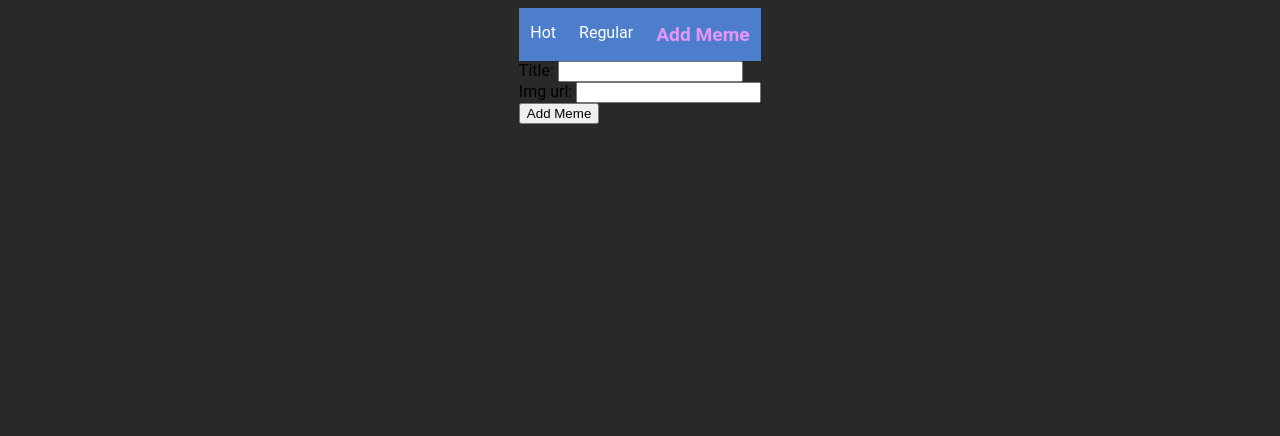
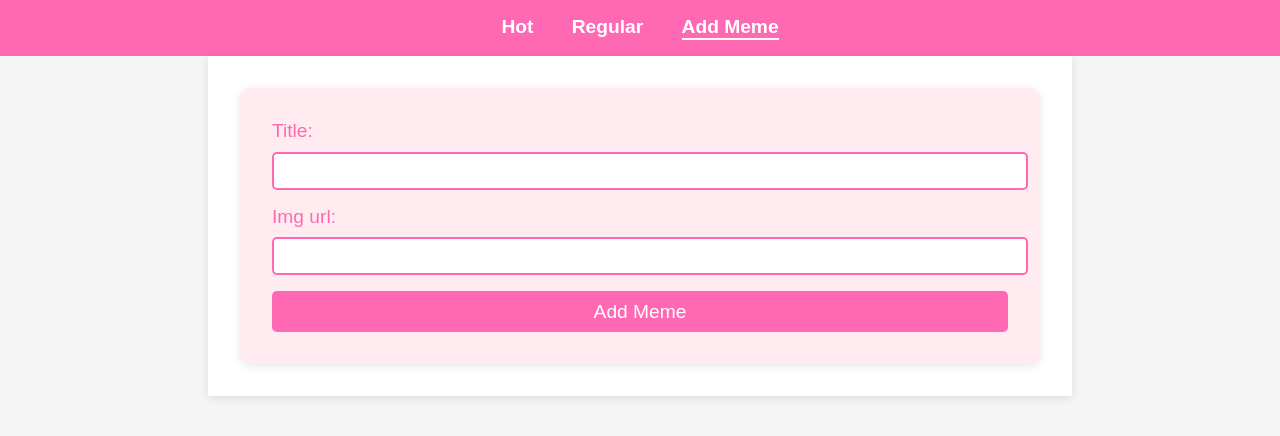
Before and after one commit to Dagatur/sws-meme, a React (Create React App) app: page /addmeme in a window 1280 px wide. Shown: the top 436 px of the page. Built offline with nearby package versions, Linux system fonts and the light colour scheme.

Commit message:
Fixing CSS & database

```diff
--- a/src/App.css
+++ b/src/App.css
@@ -1,33 +1,40 @@
 body {
-  background-color: #292929;
-  font-family: 'Roboto', sans-serif;
-  display: flex;
-  flex-direction: column;
-  align-items: center;
+  font-family: 'Arial', sans-serif;
+  background-color: #f5f5f5;
+  color: #333;
+  margin: 0;
+  padding: 0;
 }
 
-nav{
-  width: 100%;
-  background-color: hsl(217, 55%, 55%);
+nav {
   display: flex;
-  justify-content: space-around;
-  padding: 15px 0;
-  position: sticky;
-  top: 0;
+  justify-content: center;
+  background-color: #ff69b4;
+  padding: 1em;
 }
 
 nav a {
-  color: #fff;
-  font-size: 1em;
+  color: white;
   text-decoration: none;
+  margin: 0 1em;
+  font-size: 1.2em;
+  font-weight: bold;
 }
 
-nav a:hover {
-  color: #ffccff;
+nav .active {
+  border-bottom: 2px solid white;
 }
 
-nav a.active {
-  color: #e696fa;
-  font-weight: bold;
-  font-size: 1.2em;
+.container {
+  max-width: 800px;
+  margin: 0 auto;
+  padding: 2em;
+  background: white;
+  box-shadow: 0 2px 10px rgba(0,0,0,0.1);
 }
+
+.memes {
+  display: flex;
+  flex-direction: column;
+  gap: 1em;
+}
--- a/src/App.js
+++ b/src/App.js
@@ -23,7 +23,7 @@ const [memes, setMemes] = useState(memeData)
           <Route path='/regular'element={<Memes memes={memes} setMemes={setMemes} isHot={false}/>}/>
           <Route path='/addmeme'element={<AddMeme memes={memes} setMemes={setMemes}/>}/>
         </Routes>
-      </div>
+        </div>
     </Router>
   );
 }
--- a/src/components/AddMeme.js
+++ b/src/components/AddMeme.js
@@ -1,4 +1,5 @@
 import React, {useState} from 'react';
+import '../styles/addMeme.css';
 
 const AddMeme = ({memes, setMemes}) => {
     const [title, setTitle] = useState('');
@@ -14,11 +15,13 @@ const AddMeme = ({memes, setMemes}) => {
             setMemes((previousState)=>([...previousState, newMeme]));
             setTitle('');
             setImg('');
+            alert("Meme added successfully!");
         }
     };
 
     return (
-        <form onSubmit={handleSubmit}>
+        <div className='container'>
+        <form className='add-meme-form' onSubmit={handleSubmit}>
             <div>
                 <label>Title: </label>
                 <input type='text' value={title} onChange={(e) => setTitle(e.target.value)} required/>
@@ -29,6 +32,7 @@ const AddMeme = ({memes, setMemes}) => {
             </div>
             <button type='submit'>Add Meme</button>
         </form>
+        </div>
     );
 };
 
--- a/src/components/Meme.js
+++ b/src/components/Meme.js
@@ -1,4 +1,4 @@
-import React from 'react'
+import React from 'react';
 import '../styles/meme.css';
 
 function Meme({ meme, onVote, }) {
@@ -19,12 +19,12 @@ function Meme({ meme, onVote, }) {
         <div className='meme'>
             <h2>{meme.title}</h2>
             <img src={meme.img} alt={meme.title} />
-            <div className='votes-box'>
-                <button className='vote' onClick={handleUpvote}><i class="fa-solid fa-thumbs-up"></i></button>
-                <div className='vote'>{meme.upvotes}</div>
-                <button className='vote' onClick={handleDownvote}><i class="fa-solid fa-thumbs-down"></i></button>
-                <div className='vote'>{meme.downvotes}</div>
-                <button onClick={handleStar} className="star-button"><i className={meme.starred ? 'fas fa-star' : 'far fa-star'}></i></button>
+            <div className='box'>
+                <button onClick={handleUpvote}><i class="fa-solid fa-thumbs-up"></i></button>
+                <div>{meme.upvotes}</div>
+                <button onClick={handleDownvote}><i class="fa-solid fa-thumbs-down"></i></button>
+                <div>{meme.downvotes}</div>
+                <button className='star' onClick={handleStar}><i className={meme.starred ? 'fas fa-star' : 'far fa-star'}></i></button>
             </div>
         </div>
     );
--- a/src/components/Memes.js
+++ b/src/components/Memes.js
@@ -1,5 +1,6 @@
 import React from 'react';
 import Meme from './meme';
+import '../App.css';
 
 function Memes({ memes, setMemes, isHot }) {
   const filteredMemes = isHot
@@ -11,10 +12,12 @@ function Memes({ memes, setMemes, isHot }) {
   };
 
   return (
-    <div className="memes">
+    <div className='container'>
+    <div className='memes'>
       {filteredMemes.map(meme => (
         <Meme key={meme.id} meme={meme} onVote={updateMeme} />
       ))}
+    </div>
     </div>
   );
 }
--- a/src/data/memeData.js
+++ b/src/data/memeData.js
@@ -1,202 +1,202 @@
 const memes = [
     {
       id: 1,
-      title: "That feeling when you finally understand a complex meme",
+      title: "Rel",
       upvotes: 9,
       downvotes: 3,
-      img: "https://i.imgur.com/9lKTVu3.jpg",
+      img: "https://www.boredpanda.com/blog/wp-content/uploads/2022/09/relatable-funny-memes-cover_800.png",
       starred: false,
     },
     {
       id: 2,
-      title: "Trying to impress your crush",
-      upvotes: 10,
+      title: "Relationship goals",
+      upvotes: 4,
       downvotes: 2,
-      img: "https://i.imgur.com/8WQLLqH.jpg",
+      img: "https://www.boredpanda.com/blog/wp-content/uploads/2022/09/relatable-funny-memes-30-632854d5bb609__700.jpg",
       starred: true,
     },
     {
       id: 3,
-      title: "When you see your food coming at the restaurant",
+      title: "Wisely, you have chosen",
       upvotes: 7,
       downvotes: 2,
-      img: "https://i.imgur.com/Wxh8EIn.jpg",
+      img: "https://www.boredpanda.com/blog/wp-content/uploads/2022/09/relatable-funny-memes-12-63283440474e0__700.jpg",
       starred: false,
     },
     {
       id: 4,
-      title: "The struggle of finding a good Wi-Fi connection",
+      title: "Scarcar",
       upvotes: 8,
       downvotes: 3,
-      img: "https://i.imgur.com/n99F2Ux.jpg",
+      img: "https://www.boredpanda.com/blog/wp-content/uploads/2022/09/relatable-funny-memes-66-6329c40882c19__700.jpg",
       starred: true,
     },
     {
       id: 5,
-      title: "That face you make when your favorite song comes on",
+      title: "*Lies back down*",
       upvotes: 11,
       downvotes: 4,
-      img: "https://i.imgur.com/01XeIjW.jpg",
+      img: "https://www.boredpanda.com/blog/wp-content/uploads/2022/09/relatable-funny-memes-27-6328530526689__700.jpg",
       starred: false,
     },
     {
       id: 6,
-      title: "Trying to decide what to eat for lunch",
-      upvotes: 5,
+      title: "Separate desert stomach",
+      upvotes: 13,
       downvotes: 2,
-      img: "https://i.imgur.com/1lC9Q4I.jpg",
+      img: "https://www.boredpanda.com/blog/wp-content/uploads/2022/09/relatable-funny-memes-7-63282ec36969e__700.jpg",
       starred: false,
     },
     {
       id: 7,
-      title: "When you finally get home after a long day",
-      upvotes: 4,
+      title: "It's pasta time to stir it...",
+      upvotes: 8,
       downvotes: 1,
-      img: "https://i.imgur.com/KqLFG4J.jpg",
+      img: "https://www.boredpanda.com/blog/wp-content/uploads/2022/09/relatable-funny-memes-6-63282ce78be0b__700.jpg",
       starred: false,
     },
     {
       id: 8,
-      title: "The struggle of waking up early on weekends",
+      title: "Why am I in this image...",
       upvotes: 3,
       downvotes: 0,
-      img: "https://i.imgur.com/s6q1SYf.jpg",
+      img: "https://www.boredpanda.com/blog/wp-content/uploads/2022/09/relatable-funny-memes-23-63281fd2f1184__700.jpg",
       starred: false,
     },
     {
       id: 9,
       title: "When you realize tomorrow is Monday",
-      upvotes: 6,
+      upvotes: 12,
       downvotes: 5,
-      img: "https://i.imgur.com/h3v9opC.jpg",
+      img: "https://www.boredpanda.com/blog/wp-content/uploads/2022/09/relatable-funny-memes-8-632830d3b30b1__700.jpg",
       starred: true,
     },
     {
       id: 10,
-      title: "Trying to fit into your old jeans",
-      upvotes: 5,
+      title: "Why does this picture exist?",
+      upvotes: 10,
       downvotes: 4,
-      img: "https://i.imgur.com/vI0Y82R.jpg",
+      img: "https://www.boredpanda.com/blog/wp-content/uploads/2024/06/25-6666a00ae7aca__700-6666bf608392b__700.jpg",
       starred: false,
     },
     {
       id: 11,
-      title: "That moment when you find out your crush is single",
+      title: "I showed this to my mum and she said I don’t see the difference",
       upvotes: 9,
       downvotes: 6,
-      img: "https://i.imgur.com/Y5hOR6i.jpg",
+      img: "https://www.boredpanda.com/blog/wp-content/uploads/2024/06/6666ee6d88600_hilarious-random-memes.jpg",
       starred: false,
     },
     {
       id: 12,
-      title: "The joy of finding money in your pocket",
-      upvotes: 7,
+      title: "This is totally me",
+      upvotes: 5,
       downvotes: 2,
-      img: "https://i.imgur.com/Im8VVss.jpg",
+      img: "https://www.boredpanda.com/blog/wp-content/uploads/2022/04/office-memes-daily-instagram-626aa442a3c45__700.jpg",
       starred: true,
     },
     {
       id: 13,
-      title: "Trying to remember what you did last night",
+      title: "Child please",
       upvotes: 4,
       downvotes: 1,
-      img: "https://i.imgur.com/HXp2bR1.jpg",
+      img: "https://i.chzbgr.com/full/9835964928/h567B67B7/my-wednesday-personality-personality-girl-trying-scare-with-her-new-office-deep-tracks-only",
       starred: false,
     },
     {
       id: 14,
-      title: "When you accidentally like someone's post from 5 years ago",
+      title: "Buying nowadays be like",
       upvotes: 6,
       downvotes: 2,
-      img: "https://i.imgur.com/SYtvoW7.jpg",
+      img: "https://i.chzbgr.com/full/10364886784/h56498C8F/go-mall-and-see-salary-written-on-pair-shoes",
       starred: true,
     },
     {
       id: 15,
-      title: "Trying to understand quantum physic 1",
-      upvotes: 3,
+      title: "What can I do",
+      upvotes: 17,
       downvotes: 1,
-      img: "https://i.imgur.com/abcdefgh.jpg",
+      img: "https://i.chzbgr.com/full/10364887808/h8516749B/u-know-ur-being-annoying-af-but-u-dont-care-because-ur-finding-yourself-way-too-hilarious",
       starred: false,
     },
     {
       id: 16,
-      title: "The struggle of waking up for an early morning class",
+      title: "This place is taken",
       upvotes: 2,
       downvotes: 0,
-      img: "https://i.imgur.com/ijklmnop.jpg",
+      img: "https://i.chzbgr.com/full/10364889600/h9B697B01/hiding-at-work-until-s-time-go-home",
       starred: false,
     },
     {
       id: 17,
-      title: "When you accidentally send a message to the wrong person",
+      title: "It's the cookies for me",
       upvotes: 6,
       downvotes: 4,
-      img: "https://i.imgur.com/qrstuv.jpg",
+      img: "https://i.chzbgr.com/full/10364890624/hFB182545/gonna-eat-healthy",
       starred: true,
     },
     {
       id: 18,
-      title: "That awkward moment when you wave at someone but they ignore you",
+      title: "Why though?",
       upvotes: 5,
       downvotes: 3,
-      img: "https://i.imgur.com/vwxyz.jpg",
+      img: "https://i.chzbgr.com/full/10364896256/h821F7A0A/someone-calls-instead-texting",
       starred: false,
     },
     {
       id: 19,
-      title: "When you forget your umbrella on a rainy day",
+      title: "Happens all the time",
       upvotes: 7,
       downvotes: 5,
-      img: "https://i.imgur.com/789012.jpg",
+      img: "https://i.chzbgr.com/full/9923952384/h92D36B3F/pull-door-says-push",
       starred: true,
     },
     {
       id: 20,
-      title: "When you finally fix that bug after hours of debugging",
+      title: "Brains be like",
       upvotes: 8,
       downvotes: 7,
-      img: "https://i.imgur.com/abcdefg.jpg",
+      img: "https://i.chzbgr.com/full/9923953664/hBC3AB358/brain-see-trying-sleep-can-offer-selection-worst-memories-last-10-years",
       starred: false,
     },
     {
       id: 21,
-      title: "The feeling of getting a perfect score on your test",
+      title: "I pay I require",
       upvotes: 9,
-      downvotes: 3,
-      img: "https://i.imgur.com/hijklmn.jpg",
+      downvotes: 8,
+      img: "https://i.chzbgr.com/full/9923952896/h4BBAAF8A/fake-sleeping-car-so-can-get-carried-inside-uber-driver",
       starred: true,
     },
     {
       id: 22,
-      title: "When you find money in your old jeans",
+      title: "Dad & cat",
       upvotes: 6,
-      downvotes: 1,
-      img: "https://i.imgur.com/opqrst.jpg",
+      downvotes: 3,
+      img: "https://i.chzbgr.com/full/9923954176/h79850BA8/dad-doesnt-want-cat-family-gets-cat-anyway-dad-and-cat",
       starred: false,
     },
     {
       id: 23,
-      title: "That face you make when you win an argument",
-      upvotes: 7,
+      title: "Jack Black",
+      upvotes: 20,
       downvotes: 1,
-      img: "https://i.imgur.com/uvwxyz.jpg",
+      img: "https://i.chzbgr.com/full/9898279424/h1AB5DCE1/jack-blacks-son-looks-like-hes-walking-jack-black-school",
       starred: true,
     },
     {
       id: 24,
-      title: "When you get the last slice of pizza",
-      upvotes: 8,
+      title: "Now you know",
+      upvotes: 5,
       downvotes: 3,
-      img: "https://i.imgur.com/123456.jpg",
+      img: "https://i.chzbgr.com/full/9686200832/hC05F2D17",
       starred: false,
     },
     {
       id: 25,
-      title: "Trying to understand quantum physics",
+      title: "Everytime...",
       upvotes: 4,
       downvotes: 2,
-      img: "https://i.imgur.com/abcdefgh.jpg",
+      img: "https://i.chzbgr.com/full/9686201088/h01FFE0C3",
       starred: false,
     }
 ];
--- /dev/null
+++ b/src/styles/addMeme.css
@@ -0,0 +1,40 @@
+  .add-meme-form {
+    background: #ffebf0;
+    padding: 2em;
+    border-radius: 10px;
+    box-shadow: 0 2px 10px rgba(0,0,0,0.1);
+  }
+
+  .add-meme-form label {
+    display: block;
+    font-size: 1.2em;
+    margin-bottom: 0.5em;
+    color: #ff69b4;
+  }
+
+  .add-meme-form input[type="text"] {
+    width: 100%;
+    padding: 0.5em;
+    font-size: 1em;
+    margin-bottom: 1em;
+    border: 2px solid #ff69b4;
+    border-radius: 5px;
+    outline: none;
+  }
+
+  .add-meme-form button {
+    display: block;
+    width: 100%;
+    padding: 0.5em;
+    font-size: 1.2em;
+    background-color: #ff69b4;
+    color: white;
+    border: none;
+    border-radius: 5px;
+    cursor: pointer;
+    transition: background-color 0.3s ease;
+  }
+
+  .add-meme-form button:hover {
+    background-color: #ff85c0;
+  }
--- a/src/styles/meme.css
+++ b/src/styles/meme.css
@@ -1,49 +1,60 @@
 .meme {
-    background-color: black;
+    background: #fff;
     border-radius: 10px;
+    padding: 1em;
+    box-shadow: 0 2px 10px rgba(0,0,0,0.1);
+    display: flex;
+    flex-direction: column;
+    align-items: center;
+  }
+
+  .meme:hover {
+  background-color: #ffebf0;
+  }
+
+  .meme img {
+    object-fit: contain;
     width: 100%;
-    min-width: 800px;
-    max-width: 800px;
-    margin-top: 18px;
-    margin-bottom: 18px;
-    padding: 10px;
-    color:#f2f2f2;
+    max-width: 100%;
+    max-height: 40vw;
+    height: 100%;
+    position: relative;
+    border-radius: 10px;
+    margin: 1em;
+    overflow: clip;
   }
 
   .meme h2 {
     font-size: 1.5em;
-    margin: 0;
-    padding: 10px 0;
+    color: #010101;
+    margin-bottom: 0.5em;
   }
 
-.meme img {
-    width: 100%;
-    height: auto;
-    padding: 10px 0;
-    border-radius: 35px;
+  .box {
+    display: flex;
+    gap: 1em;
+    margin-top: 0.5em;
+    margin-bottom: 0.5em;
+    align-items: end;
+    font-size: 1.2em;
+    font-weight: 900;
   }
 
-.votes-box {
-    margin: 10px 10px;
-    display: flex;
+  .box button {
+    background: none;
+    border: none;
+    cursor: pointer;
+    font-size: inherit;
   }
 
-.vote {
-  background-color: black;
-  color: #f2f2f2;
-  cursor: pointer;
-  border: 0;
-  padding: 0;
-  font-size: 20px;
-  margin: 10px;
+  .fa-thumbs-down:hover{
+    color: #d32f40;
   }
 
-.star-button {
-  background-color: black;
-  color: gold;
-  cursor: pointer;
-  border: 0;
-  padding: 0;
-  font-size: 20px;
-  margin: 10px;
+  .fa-thumbs-up:hover{
+    color: #7ed32f;
   }
+
+  .fas.fa-star{
+    color:gold
+}
```
Lines whose indentation alone changed are shown as unchanged.
